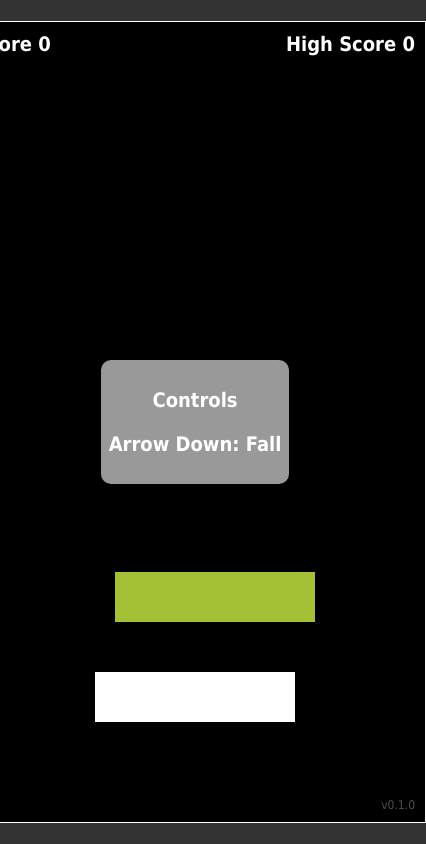
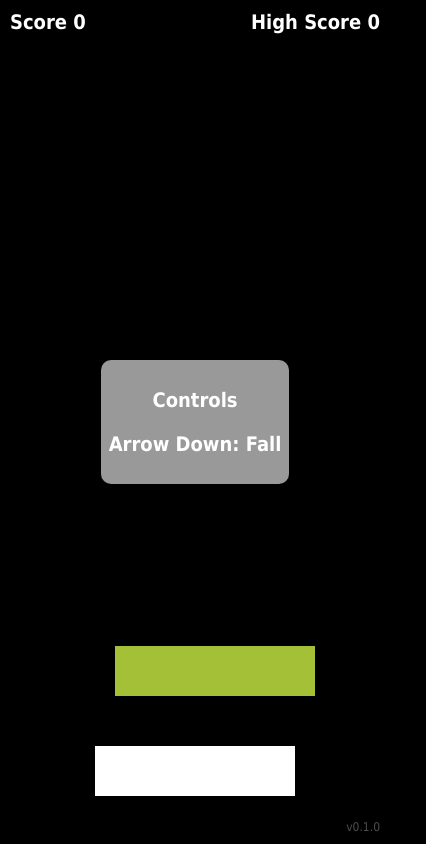
Before and after one commit to seobryn/stacker, an Astro site: page / in a window 390 px wide. Shown: the whole page, 426 px wide, since content can reach past the window. Built offline with nearby package versions, Linux system fonts and the light colour scheme; Astro itself is replaced by a stand-in of ours.

Commit message:
feat: Improve performance and enable for mobile

```diff
--- a/src/constants.ts
+++ b/src/constants.ts
@@ -20,9 +20,9 @@ export enum MODES {
 }
 
 export const INIT_BOX_WIDTH = 200;
-export const INIT_BOX_Y = 700;
+export const BOX_HEIGHT = 50;
 
-export const BOX_HEIGHT = 50;
+export const INIT_BOX_Y = window.innerHeight - BOX_HEIGHT - 20;
 export const INIT_Y_SPEED = 5;
 export const INIT_X_SPEED = 3;
 export const BOX_OFFSET = 50;
--- a/src/game/experience.ts
+++ b/src/game/experience.ts
@@ -30,12 +30,17 @@ interface UI {
   $highScore: HTMLSpanElement;
   $canvas: HTMLCanvasElement;
   $ctx: CanvasRenderingContext2D;
+  $pause?: HTMLButtonElement;
 }
 
 let ui: UI | null = null;
 
 let eventsInitialized = false;
 let controlsShowed = true;
+let isMobile =
+  /Android|webOS|iPhone|iPad|iPod|BlackBerry|IEMobile|Opera Mini/i.test(
+    navigator.userAgent,
+  );
 
 let state: GameState = {
   boxes: [],
@@ -73,6 +78,25 @@ function handleKeyDown(e: KeyboardEvent) {
   }
 }
 
+function handlePointerDown() {
+  if (!ui) return;
+
+  if (state.mode === MODES.BOUNCE) {
+    if (controlsShowed) {
+      ui.$controls.classList.add("hidden");
+      controlsShowed = false;
+    }
+    if (BG_SOUND.paused) {
+      BG_SOUND.play();
+    }
+    state.mode = MODES.FALL;
+  } else if (state.mode === MODES.GAME_OVER) {
+    _restart();
+  } else if (state.mode === MODES.PAUSE) {
+    state.mode = MODES.BOUNCE;
+  }
+}
+
 function initState() {
   if (!ui) return;
 
@@ -97,16 +121,35 @@ function initState() {
   createNewBox();
 }
 
+function setupPauseButton() {
+  if (!ui) return;
+  ui.$pause = document.createElement("button");
+  ui.$pause.innerHTML = "&#9208;";
+  ui.$pause.classList.add("pause");
+  ui.$pause.addEventListener("click", () => {
+    state.mode = MODES.PAUSE;
+  });
+  document.querySelector(".game-container")?.appendChild(ui.$pause);
+}
+
 function resetUI() {
   if (!ui) return;
-  const { $score, $highScore } = ui;
+
+  const { $score, $highScore, $controls, $canvas } = ui;
 
   const savedScore = +(localStorage.getItem("high-score") || "0");
   $score.textContent = "0";
   $highScore.textContent = savedScore > 0 ? String(savedScore) : "0";
 
   if (!eventsInitialized) {
-    document.addEventListener("keydown", handleKeyDown);
+    if (isMobile) {
+      controlsShowed = false;
+      $controls.classList.add("hidden");
+      $canvas.addEventListener("pointerdown", handlePointerDown);
+      setupPauseButton();
+    } else {
+      document.addEventListener("keydown", handleKeyDown);
+    }
     eventsInitialized = true;
   }
 }
@@ -140,6 +183,14 @@ export function restart(
     $ctx: ctx,
   };
 
+  if (isMobile) {
+    ui.$canvas.width = window.innerWidth;
+    ui.$canvas.height = window.innerHeight;
+  } else {
+    ui.$canvas.width = 460;
+    ui.$canvas.height = 800;
+  }
+
   _restart();
 }
 
@@ -162,9 +213,11 @@ function drawGameOver() {
   );
 
   $ctx.font = "20px Tahoma";
-  const $restartInfo = $ctx.measureText("PRESS R TO RESTART");
+  const $restartInfo = $ctx.measureText(
+    `${isMobile ? "TAP" : "PRESS R"} TO RESTART`,
+  );
   $ctx.fillText(
-    "PRESS R TO RESTART",
+    `${isMobile ? "TAP" : "PRESS R"} TO RESTART`,
     $canvas.width / 2 - $restartInfo.width / 2,
     $canvas.height / 2 + 70,
   );
@@ -213,15 +266,17 @@ function drawBackground() {
 function drawBoxes() {
   if (!ui) return;
 
-  const { $ctx } = ui;
+  const { $ctx, $canvas } = ui;
 
-  state.boxes.forEach((box) => {
+  for (let box of state.boxes) {
     const { x, y, width, color } = box;
     const newY = INIT_BOX_Y - y + state.cameraY;
 
+    if (newY > $canvas.height) continue;
+
     $ctx.fillStyle = color;
     $ctx.fillRect(x, newY, width, BOX_HEIGHT);
-  });
+  }
 }
 
 function drawDebris() {
--- a/src/pages/index.astro
+++ b/src/pages/index.astro
@@ -13,19 +13,18 @@ import pkg from "../../package.json";
         font-family: Tahoma, Geneva, Verdana, sans-serif;
         user-select: none;
       }
-      body {
+      body,
+      html {
         margin: 0;
-        background-color: #333333;
+        background-color: #000;
 
         display: flex;
         align-items: center;
         justify-content: center;
 
-        height: 100vh;
-      }
-
-      #game {
-        border: 1px solid #fff;
+        height: 100dvh;
+        width: 100%;
+        overflow: hidden;
       }
 
       #controls {
@@ -87,6 +86,7 @@ import pkg from "../../package.json";
         justify-content: center;
         text-align: center;
       }
+
       .version {
         position: absolute;
         bottom: 10px;
@@ -94,6 +94,19 @@ import pkg from "../../package.json";
         color: rgba(255, 255, 255, 0.3);
         font-size: 12px;
         font-weight: 400;
+      }
+
+      .pause {
+        top: 10px;
+        right: 10px;
+        position: absolute;
+      }
+
+      @media screen {
+        .game-container {
+          width: 100%;
+          height: 100%;
+        }
       }
     </style>
     <script>
@@ -113,7 +126,7 @@ import pkg from "../../package.json";
   </head>
   <body>
     <div class="game-container">
-      <canvas id="game" width="460" height="800"></canvas>
+      <canvas id="game"></canvas>
       <label class="score">Score <span id="score-value">0</span></label>
       <label class="high-score"
         >High Score <span id="hscore-value">0</span></label
```
